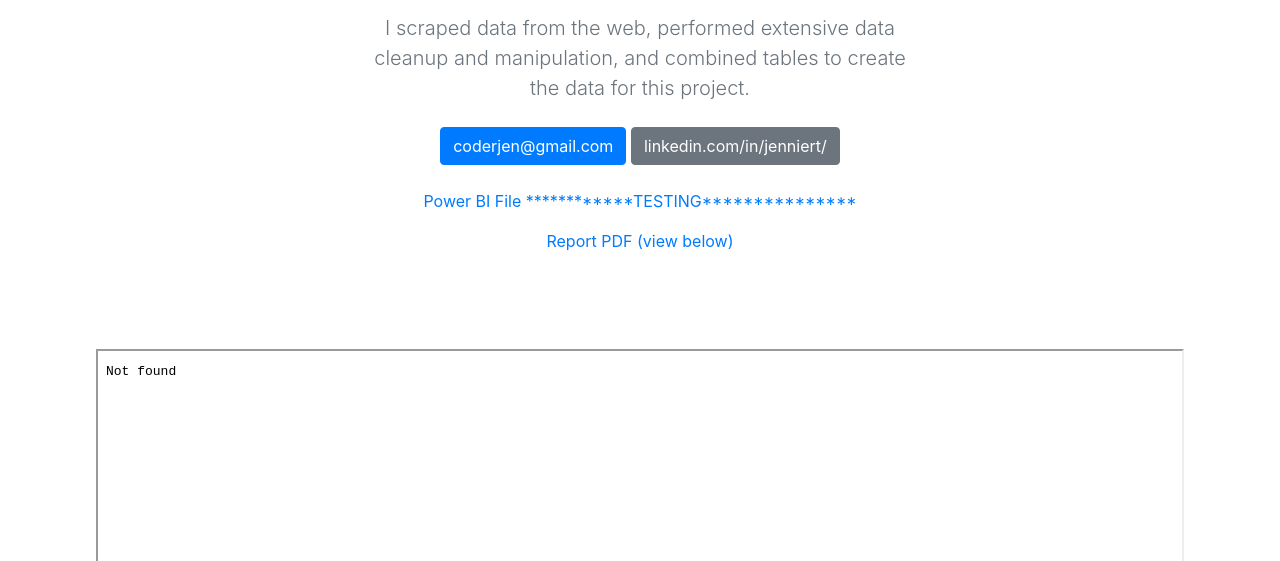
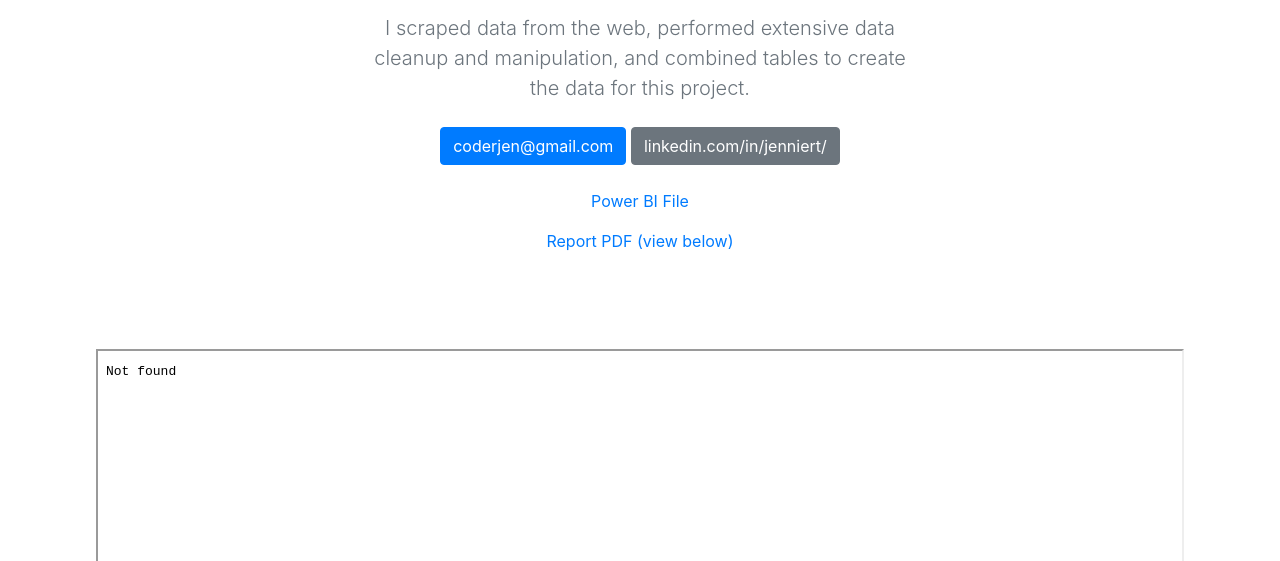
Before and after one commit to theRealJennie/MyPortfolio, a plain HTML site: page Kansas Crime/kansas_crime.html in a window 1280 px wide. Shown: the part 239-800 px from the top of the page. Drawn offline with nearby package versions, Linux system fonts and the light colour scheme.

Commit message:
Update kansas_crime.html
Figured out what I was doing wrong previously and fixed my test changes. Turns out I was looking at wrong file:(

```diff
--- a/Kansas Crime/kansas_crime.html
+++ b/Kansas Crime/kansas_crime.html
@@ -93,7 +93,7 @@
 
 		<p class="card-text">
 		<a href="Kansas Crime Statistics.pbix" download> <!--This will not work on localhost, if I'm testing, but will on the servers-->
-		  Power BI File ************TESTING***************
+		  Power BI File
 		</a>
 		</p>
 		<p class="card-text">
```
